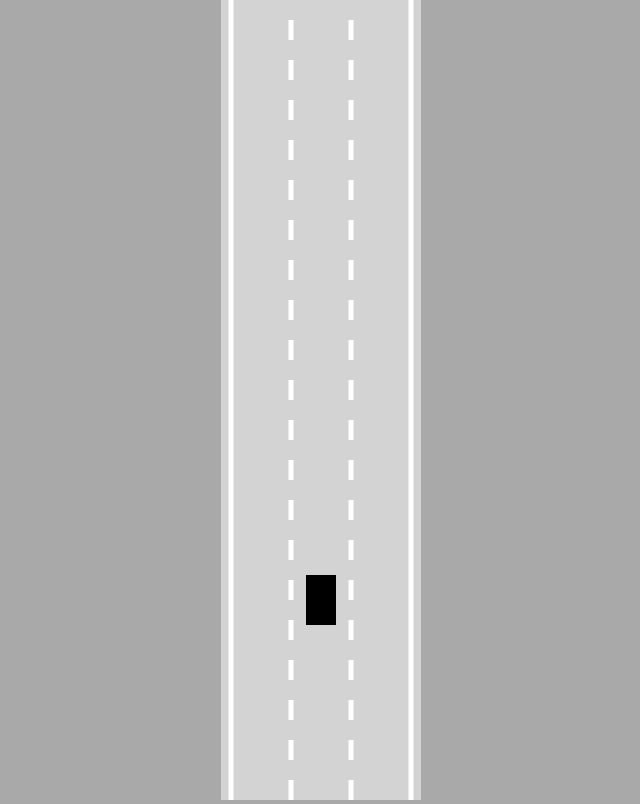
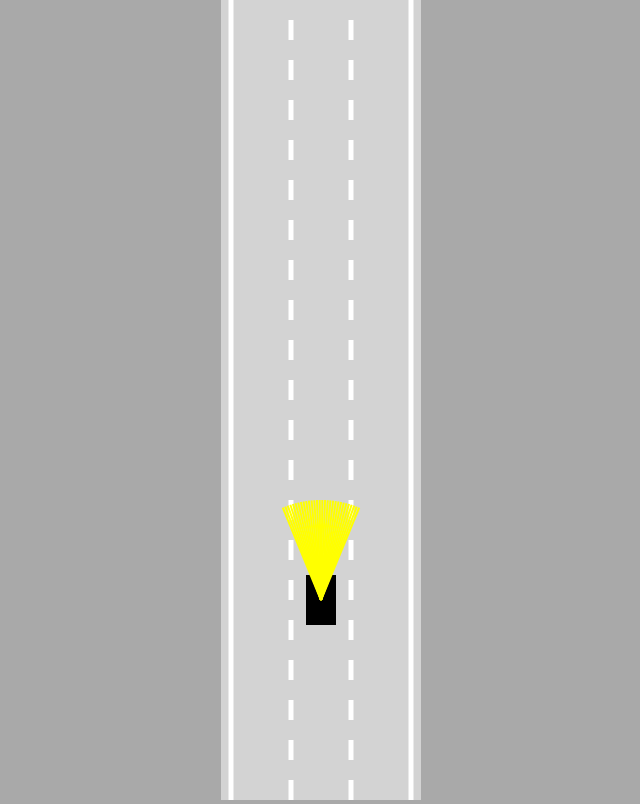
Before and after one commit to saathvikc/self-driving-car-sim, a plain HTML site: page index.html in a window 1280 px wide. Shown: the whole page, without its empty margins (319-959 px from the left). Drawn offline with Linux system fonts and the light colour scheme; animation ran at ten frames a second.

Commit message:
Added sensor class with update and draw functions (basic functionality)

```diff
--- a/car.js
+++ b/car.js
@@ -11,11 +11,13 @@ class Car {
         this.friction = 0.05;
         this.angle = 0;
 
+        this.sensor = new Sensor(this);
         this.controls = new Controls();
     }
 
     update() {
         this.#move();
+        this.sensor.update();
     }
 
     #move() {
@@ -65,9 +67,12 @@ class Car {
         ctx.save();
         ctx.translate(this.x, this.y);
         ctx.rotate(-this.angle);
+
         ctx.beginPath();
         ctx.rect(-this.width / 2, -this.height / 2, this.width, this.height);
         ctx.fill();
         ctx.restore();
+
+        this.sensor.draw(ctx);
     }
 }
--- a/index.html
+++ b/index.html
@@ -6,6 +6,7 @@
 <body>
     <canvas id="myCanvas"></canvas>
     <script src="utils.js"></script>
+    <script src="sensor.js"></script>
     <script src="road.js"></script>
     <script src="controls.js"></script>
     <script src="car.js"></script>
--- a/main.js
+++ b/main.js
@@ -4,7 +4,6 @@ canvas.width = 200;
 const ctx = canvas.getContext("2d");
 const road = new Road(canvas.width / 2, canvas.width * 0.9);
 const car = new Car(road.getLaneCenter(1), 100, 30, 50);
-car.draw(ctx);
 
 animate();
 
--- /dev/null
+++ b/sensor.js
@@ -0,0 +1,42 @@
+class Sensor {
+    constructor(car) {
+        this.car = car;
+        this.rayCount = 30;
+        this.rayLength = 100;
+        this.raySpread = Math.PI / 4;
+
+        this.rays = [];
+    }
+
+    update() {
+        this.rays = [];
+
+        for (let i = 0; i < this.rayCount; i++) {
+            const rayAngle = lerp(
+                this.raySpread / 2,
+                -this.raySpread / 2,
+                i / (this.rayCount - 1)
+            ) + this.car.angle;
+
+            const start = { x: this.car.x, y: this.car.y };
+            const end = {
+                x: this.car.x - Math.sin(rayAngle) * this.rayLength,
+                y: this.car.y - Math.cos(rayAngle) * this.rayLength,
+            };
+
+            this.rays.push([start, end]);
+            console.log(this.rays);
+        }
+    }
+
+    draw(ctx) {
+        for (let i = 0; i < this.rayCount; i++) {
+            ctx.beginPath();
+            ctx.lineWidth = 2;
+            ctx.strokeStyle = "yellow";
+            ctx.moveTo(this.rays[i][0].x, this.rays[i][0].y);
+            ctx.lineTo(this.rays[i][1].x, this.rays[i][1].y);
+            ctx.stroke();
+        }
+    }
+}
```
